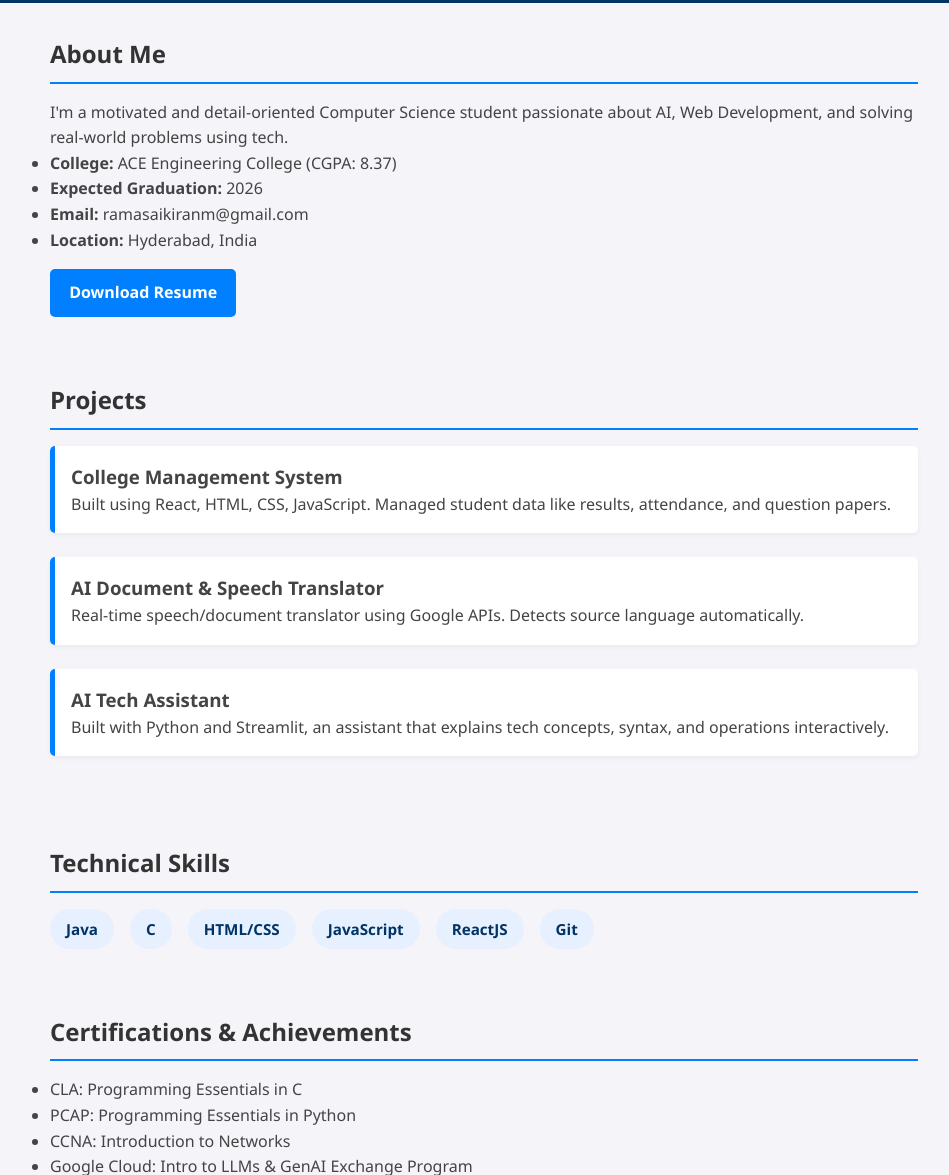
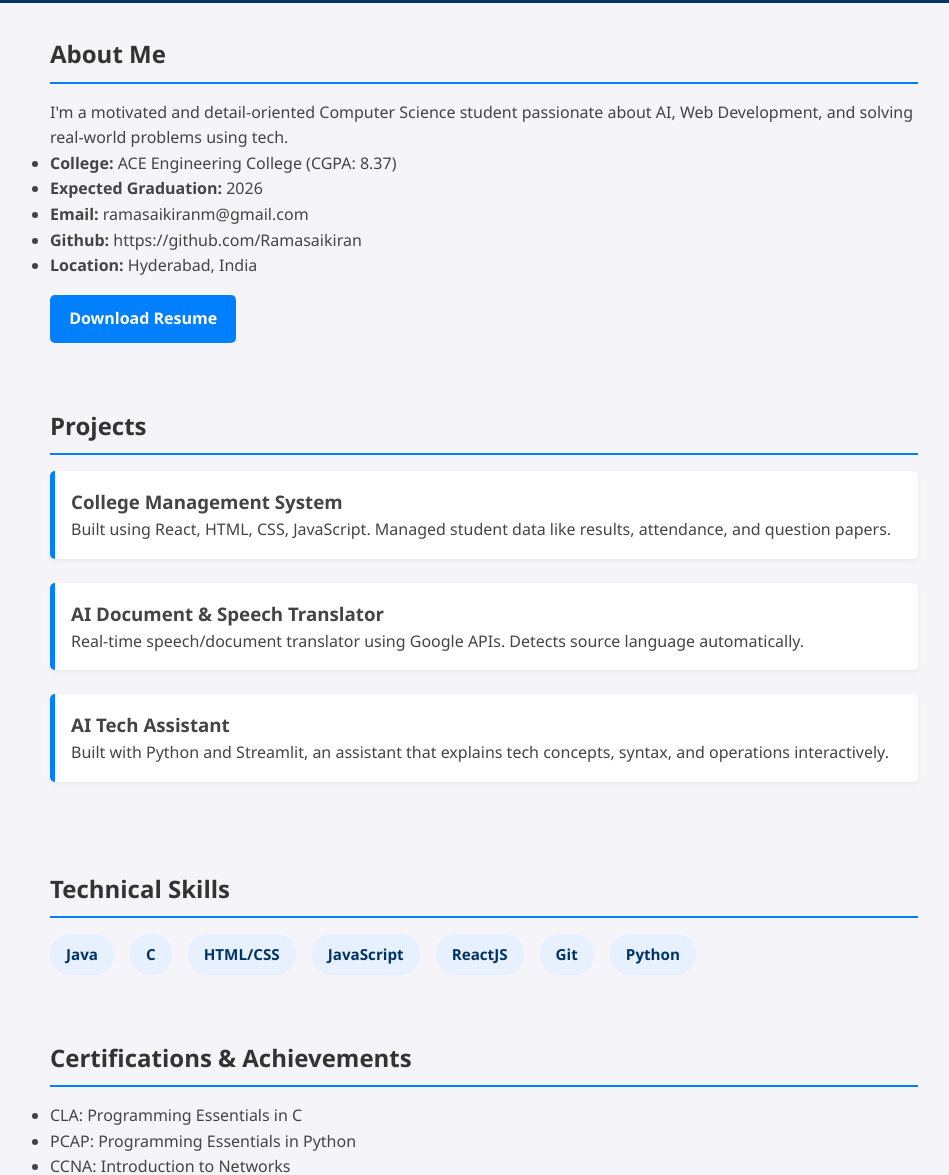
Before and after one commit to Ramasaikiran/portfolio, a plain HTML site: page index.html in a window 1280 px wide. Shown: the part 221-1396 px from the top of the page, without its empty margins (156-1105 px from the left). Drawn offline with Linux system fonts and the light colour scheme.

Commit message:
Add files via upload

```diff
--- a/index.html
+++ b/index.html
@@ -28,6 +28,7 @@
       <li><strong>College:</strong> ACE Engineering College (CGPA: 8.37)</li>
       <li><strong>Expected Graduation:</strong> 2026</li>
       <li><strong>Email:</strong> ramasaikiranm@gmail.com</li>
+      <li><strong>Github:</strong> https://github.com/Ramasaikiran</li>
       <li><strong>Location:</strong> Hyderabad, India</li>
     </ul>
     <a href="Software Engineer intern.pdf" download class="btn">Download Resume</a>
@@ -58,6 +59,7 @@
       <li>JavaScript</li>
       <li>ReactJS</li>
       <li>Git</li>
+      <li>Python</li>
     </ul>
   </section>
 
```
